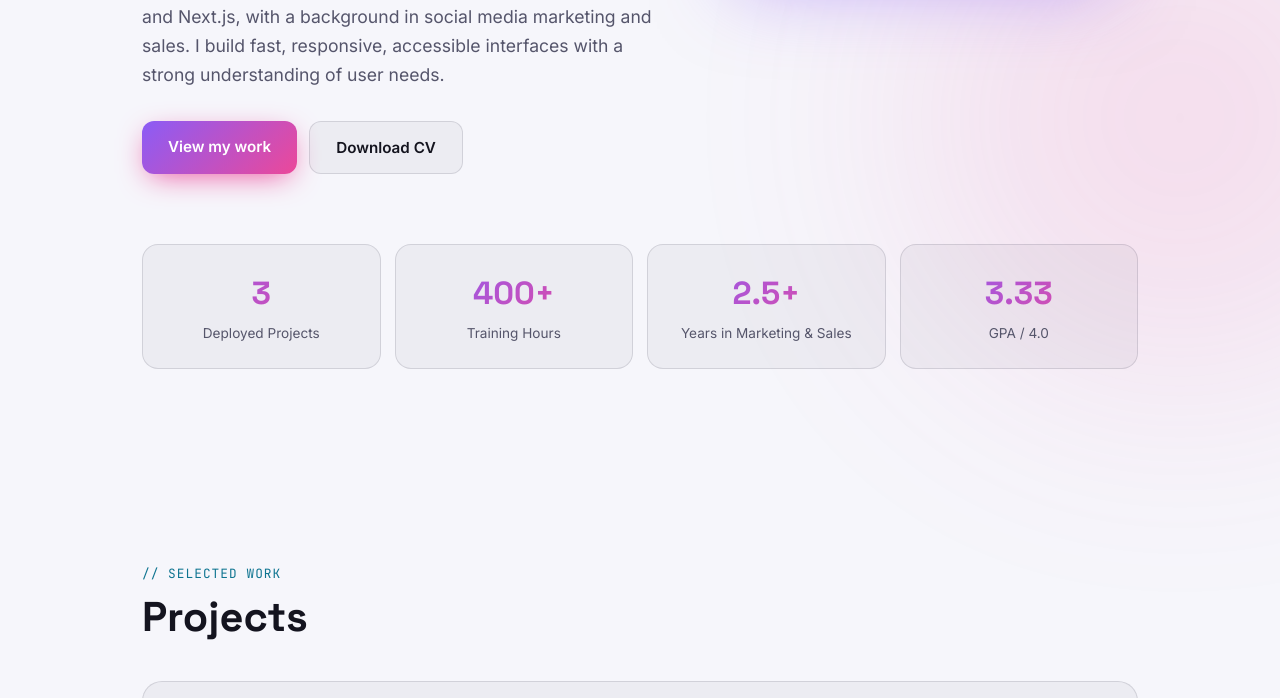
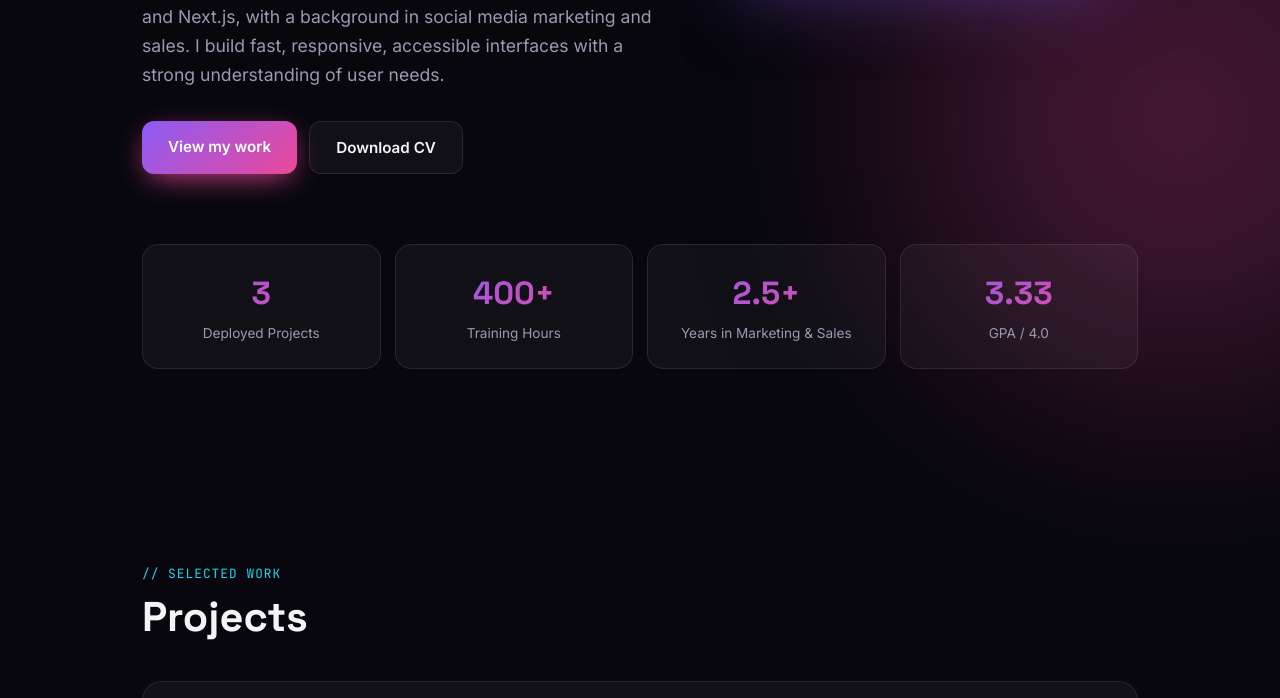
Before and after one commit to menna-hedia/portfolio, a plain HTML site: page index.html in a window 1280 px wide. Shown: the part 622-1320 px from the top of the page. Drawn offline with Linux system fonts and the light colour scheme.

Commit message:
Update portfolio

```diff
--- a/style.css
+++ b/style.css
@@ -5,15 +5,6 @@
   --nav-bg:rgba(15,15,25,.7);--chip:rgba(255,255,255,.06);
   --tag-bg:rgba(139,92,246,.12);--tag-text:#c4b5fd;--tag-border:rgba(139,92,246,.25);
   --blob:.28;color-scheme:dark;
-}
-@media (prefers-color-scheme:light){
-  :root:not([data-theme="dark"]){
-    --bg:#f6f6fb;--surface:rgba(20,20,40,.04);--border:rgba(20,20,40,.12);
-    --text:#14141f;--muted:#55556b;--a3:#0e7490;
-    --nav-bg:rgba(255,255,255,.8);--chip:rgba(20,20,40,.05);
-    --tag-bg:rgba(139,92,246,.1);--tag-text:#6d28d9;--tag-border:rgba(139,92,246,.3);
-    --blob:.14;color-scheme:light;
-  }
 }
 :root[data-theme="light"]{
   --bg:#f6f6fb;--surface:rgba(20,20,40,.04);--border:rgba(20,20,40,.12);
```
